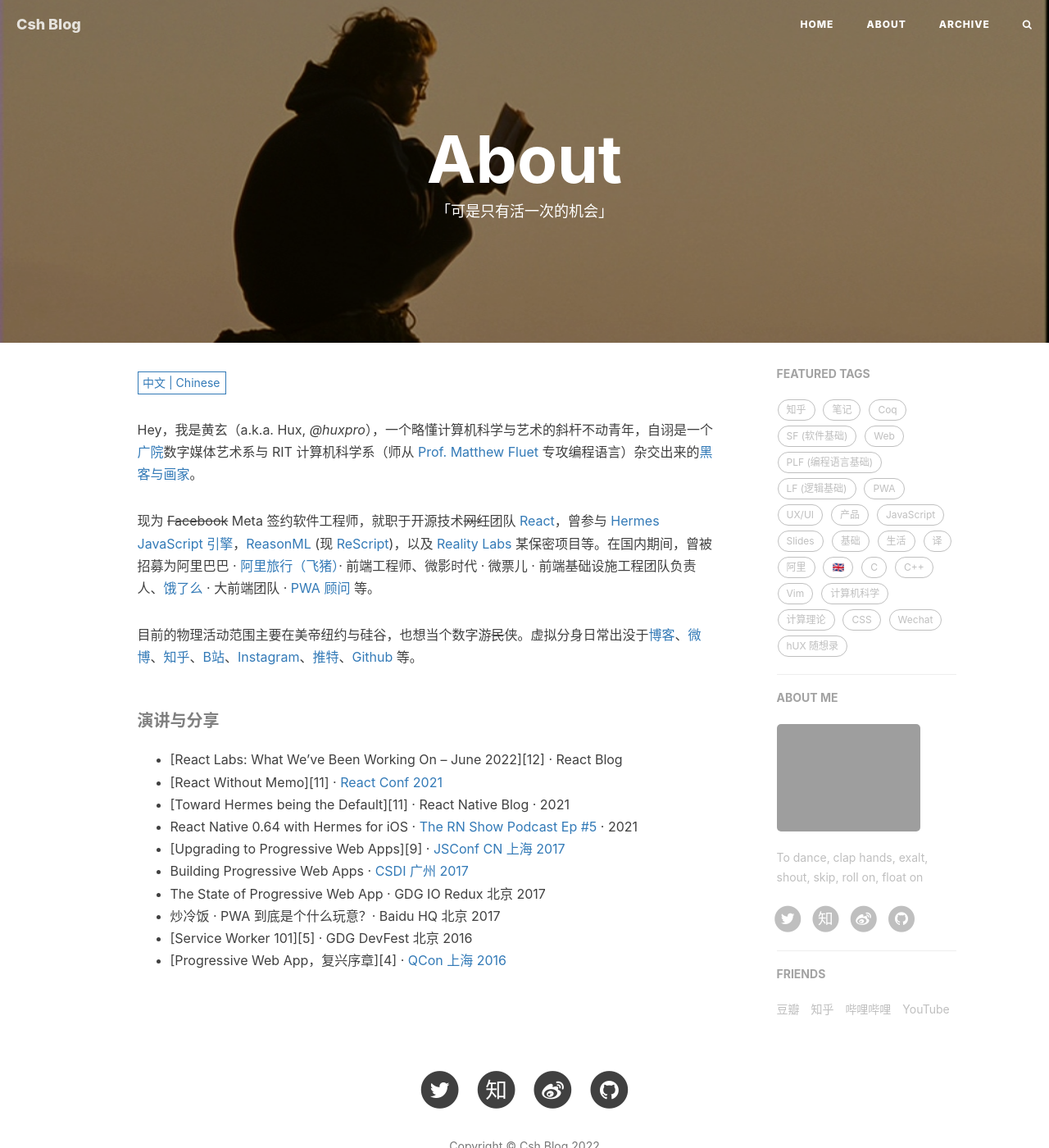
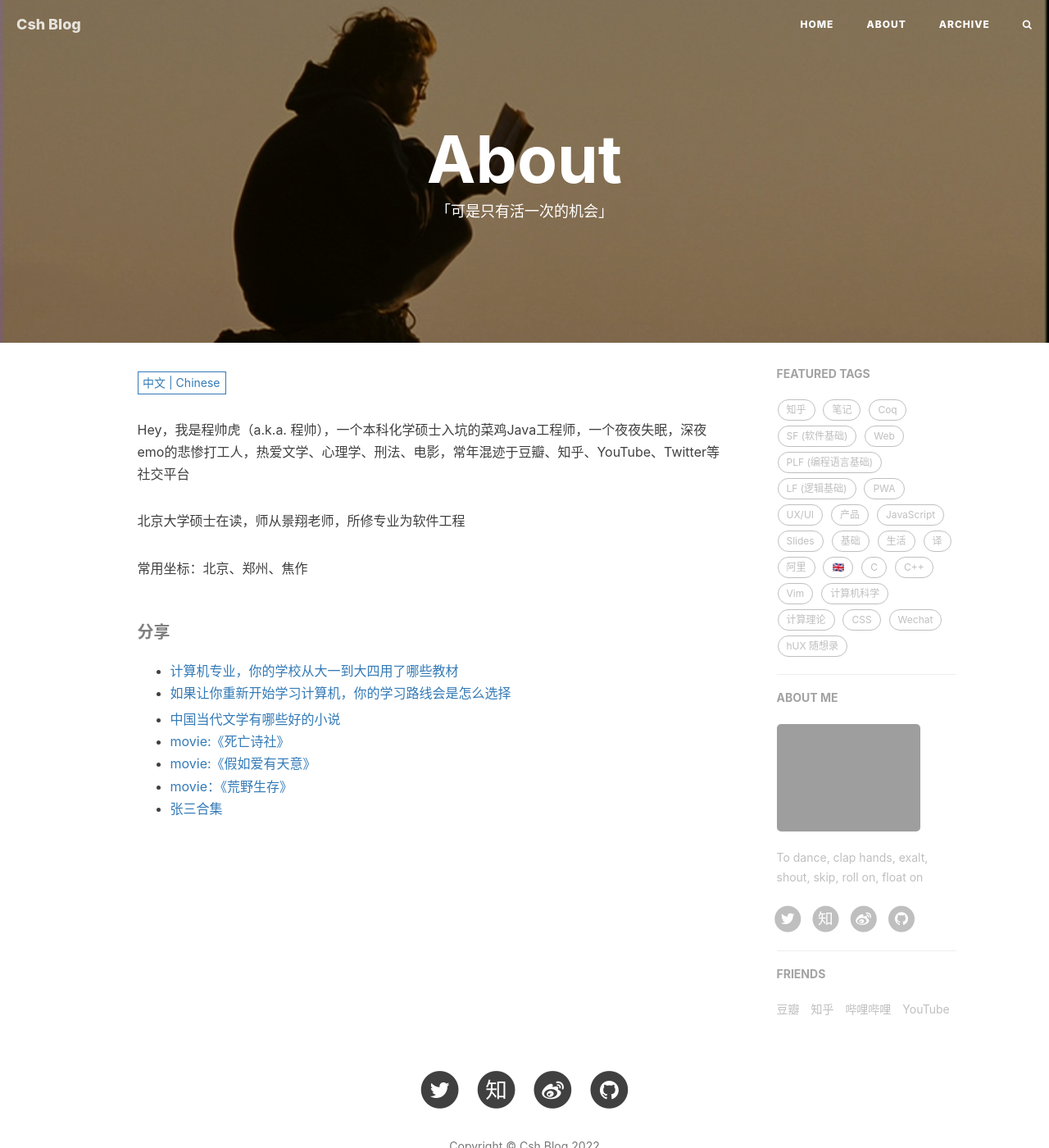
Before and after one commit to Abdullah-Hanafi/Abdullah-Hanafi.github.io, a Jekyll site: the page built from about.html, in a window 1280 px wide and 1400 px high. Shown: the whole window at 82% size. Built offline with Jekyll 4.4.1, drawn with Linux system fonts in a browser that asks for light colours; nearby versions of some CDN libraries; comment, search, counter and statistics services are not loaded.

Commit message:
修改zh.md

```diff
--- a/_includes/about/zh.md
+++ b/_includes/about/zh.md
@@ -1,19 +1,18 @@
-Hey，我是黄玄（a.k.a. Hux, _@huxpro_），一个略懂计算机科学与艺术的斜杆不动青年，自诩是一个[广院](https://baike.baidu.com/item/%E4%B8%AD%E5%9B%BD%E4%BC%A0%E5%AA%92%E5%A4%A7%E5%AD%A6)数字媒体艺术系与 RIT 计算机科学系（师从 [Prof. Matthew Fluet](https://www.cs.rit.edu/~mtf/) 专攻编程语言）杂交出来的[黑客与画家](https://book.douban.com/subject/6021440/)。
+Hey，我是程帅虎（a.k.a. 程帅），一个本科化学硕士入坑的菜鸡Java工程师，一个夜夜失眠，深夜emo的悲惨打工人，热爱文学、心理学、刑法、电影，常年混迹于豆瓣、知乎、YouTube、Twitter等社交平台
 
-现为 <del>Facebook</del> Meta 签约软件工程师，就职于开源技术<del>网红</del>团队 [React](https://beta.reactjs.org/community/meet-the-team#react-core)，曾参与 [Hermes JavaScript 引擎](https://hermesengine.dev/)，[ReasonML](https://reasonml.github.io/) (现 [ReScript](https://rescript-lang.org/))，以及 [Reality Labs](https://tech.fb.com/ar-vr/) 某保密项目等。在国内期间，曾被招募为阿里巴巴 · [阿里旅行（飞猪）](http://alitrip.com)· 前端工程师、微影时代 · 微票儿 · 前端基础设施工程团队负责人、[饿了么](https://ele.me/) · 大前端团队 · [PWA 顾问](https://medium.com/elemefe/upgrading-ele-me-to-progressive-web-app-2a446832e509) 等。
+北京大学硕士在读，师从景翔老师，所修专业为软件工程
+
+常用坐标：北京、郑州、焦作
 
 
-目前的物理活动范围主要在美帝纽约与硅谷，也想当个数字游<del>民</del>侠。虚拟分身日常出没于[博客](https://huangxuan.me)、[微博](https://weibo.com/huxpro)、[知乎](https://www.zhihu.com/people/huxpro/pins/posts)、[B站](https://space.bilibili.com/43271611)、[Instagram](https://www.instagram.com/huxpro/)、[推特](https://twitter.com/Huxpro/)、[Github](https://github.com/huxpro) 等。
 
-##### 演讲与分享
+##### 分享
 
-- [React Labs: What We've Been Working On – June 2022][12] · React Blog
-- [React Without Memo][11] · [React Conf 2021](https://conf.reactjs.org/)
-- [Toward Hermes being the Default][11] · React Native Blog · 2021
-- React Native 0.64 with Hermes for iOS · [The RN Show Podcast Ep #5](https://www.callstack.com/podcast-react-native-show) · 2021
-- [Upgrading to Progressive Web Apps][9] · [JSConf CN 上海 2017](http://2017.jsconf.cn/)
-- Building Progressive Web Apps · [CSDI 广州 2017](http://www.csdisummit.com/)
-- The State of Progressive Web App · GDG IO Redux 北京 2017
-- 炒冷饭 · PWA 到底是个什么玩意？· Baidu HQ 北京 2017
-- [Service Worker 101][5] · GDG DevFest 北京 2016
-- [Progressive Web App，复兴序章][4] · [QCon 上海 2016](http://2016.qconshanghai.com/presentation/3111)
+- [计算机专业，你的学校从大一到大四用了哪些教材](https://www.zhihu.com/question/49465438/answer/1204499050)
+- [如果让你重新开始学习计算机，你的学习路线会是怎么选择](https://www.zhihu.com/question/492545174/answer/2173833512)
+
+- [中国当代文学有哪些好的小说](https://www.zhihu.com/question/23931133/answer/26615005)
+- [movie:《死亡诗社》](https://movie.douban.com/subject/1291548/)
+- [movie:《假如爱有天意》](https://movie.douban.com/subject/1304073/)
+- [movie：《荒野生存》](https://movie.douban.com/subject/1905462/)
+- [张三合集](https://www.bilibili.com/video/BV1dj411f7vb?spm_id_from=333.337.search-card.all.click&vd_source=5925754a94875c62f1e28b2f569cd1ef)
```
